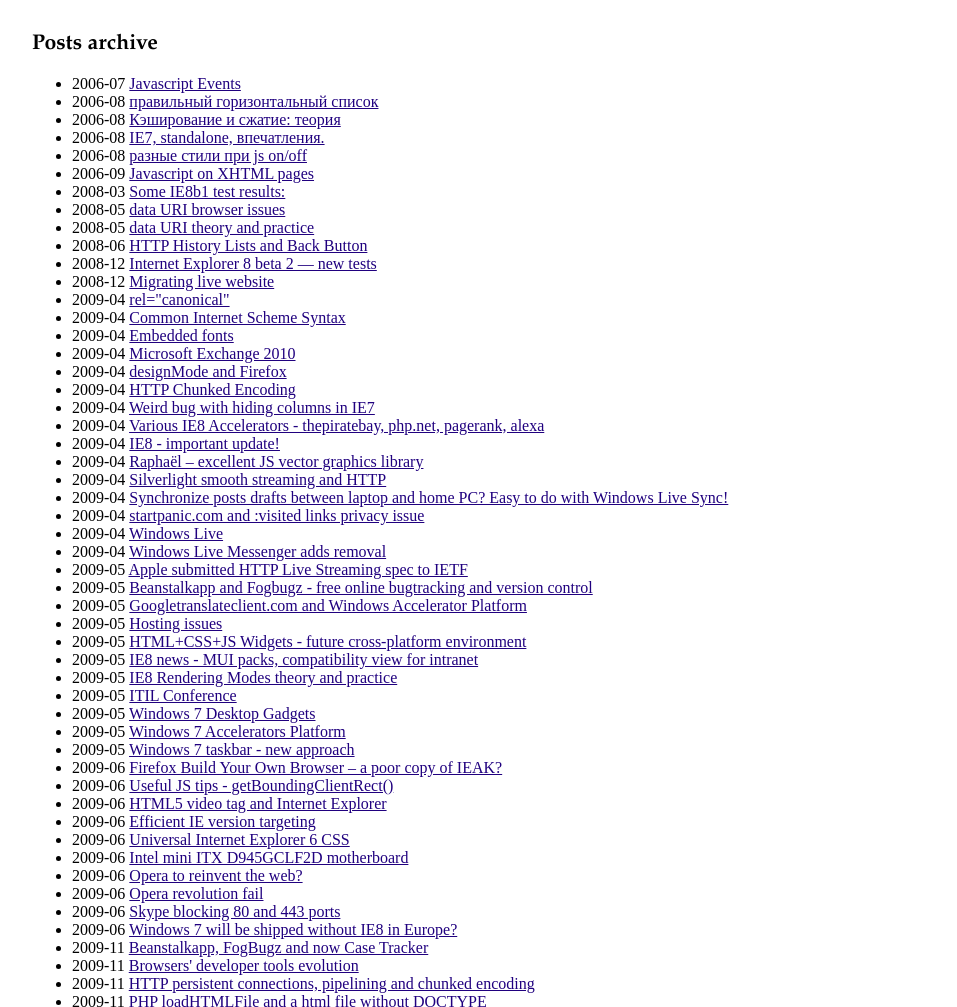
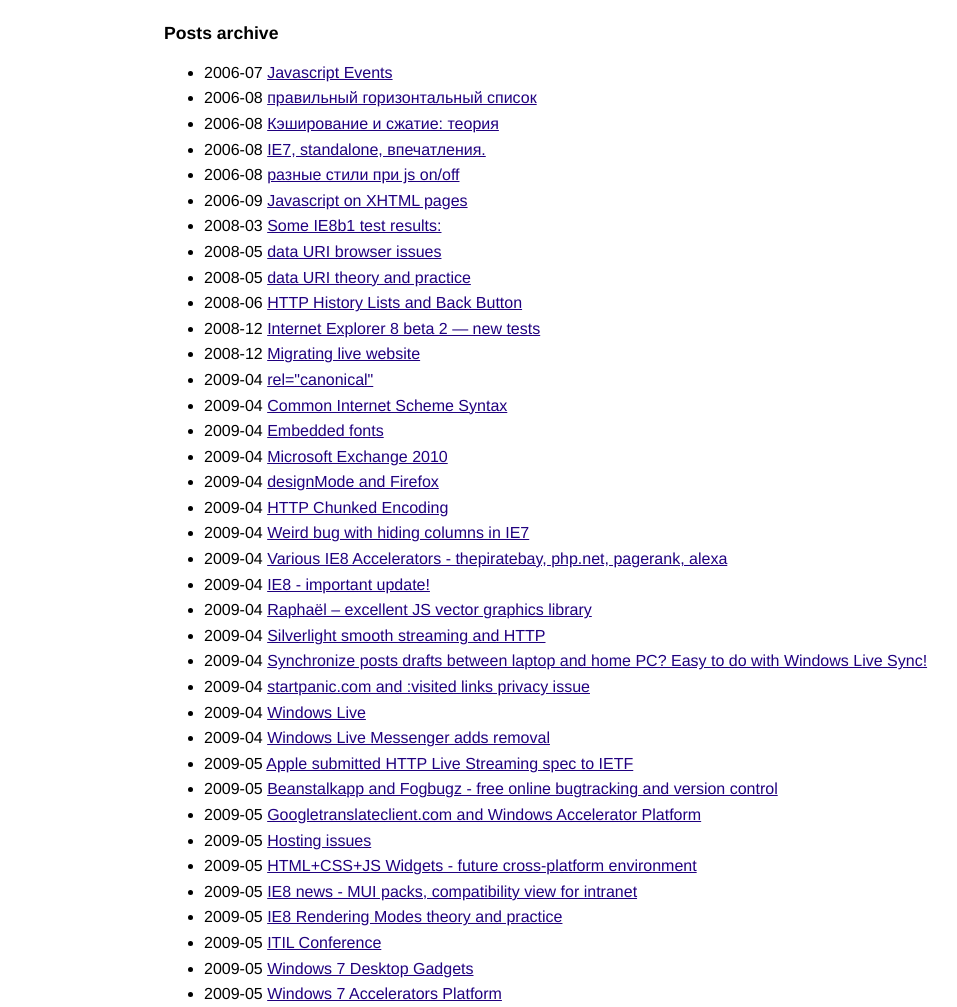
Before and after one commit to sharovatov/sharovatov-blogsource, a website: page out/index.html in a window 1280 px wide. Shown: the top 1007 px of the page, without its empty margins (76-1033 px from the left). Drawn offline with Linux system fonts and the light colour scheme; files that its build step writes are made by us from their sources.

Commit message:
more layout and style changes

```diff
--- a/src/documents/styles/style.css
+++ b/src/documents/styles/style.css
@@ -1,31 +1,24 @@
+html {
+    -webkit-text-size-adjust: 100%;
+}
 body {
     max-width: 800px;
-    padding: 10px 20px;
+    margin: 0 auto;
+    padding: 10px 12px 12px 12px;
+    font: 16px Helvetica, sans-serif;
+    line-height: 160%;
 }
-@media screen and (orientation:landscape) {
-    body {
-        padding-left: 100px;
-    }
+.postslist {
+    margin: 0; padding: 0;
+    list-style-position: inside;
 }
-/* any element with this class has no margins/paddings */
-.blank {
-    margin: 0; padding: 0;
+.date {
+    color: #ccc;
 }
 
-/* any post content goes here */
-.post {
-    font: 20px Palatino, Georgia, Times, "Times New Roman", serif;
-    line-height: 160%;
-}
-    /* disqus comments block to go inside the post */
-    .comments {
-
-    }
-
 h1 {
-    font-family: Palatino, Georgia, Times, "Times New Roman", serif;
     font-weight: bold;
-    font-size: 1.33em;
+    font-size: 1.1em;
     line-height: 1.25em;
 }
 a {
```
Also changed, not shown: readme.md, 2 other files.
